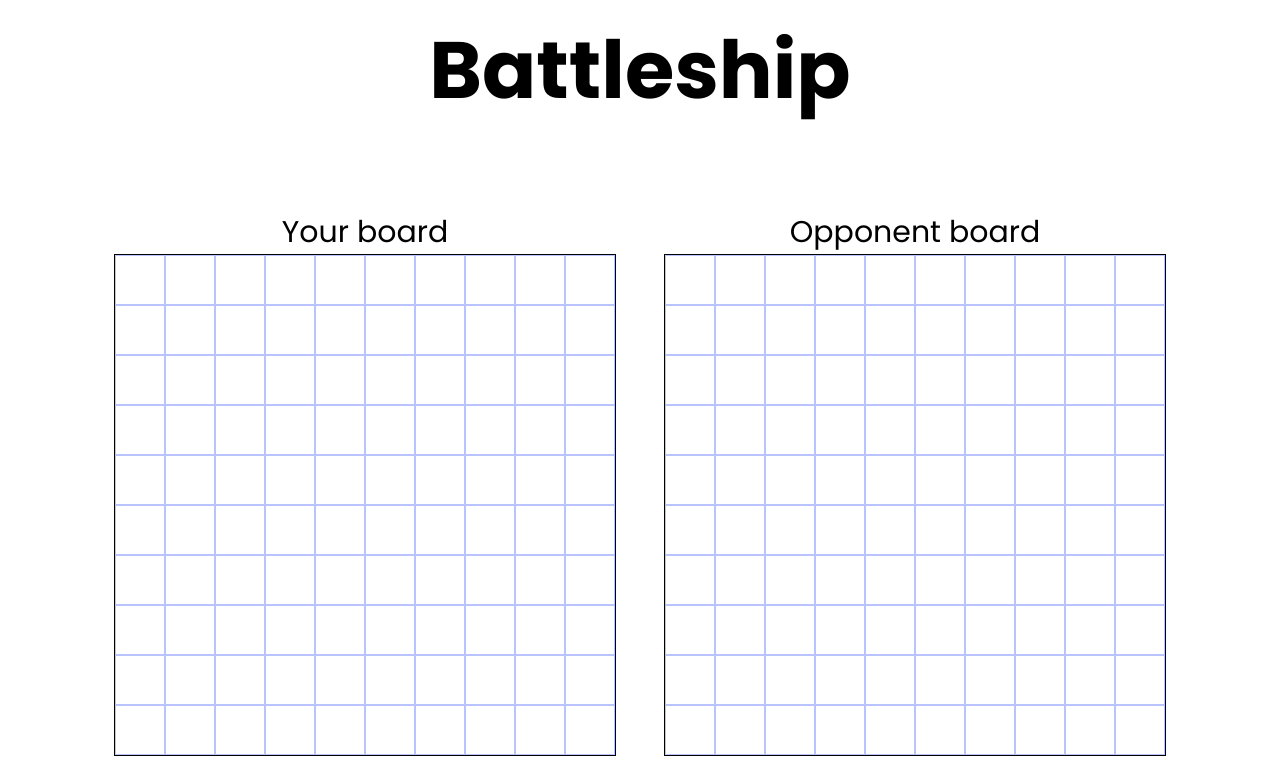
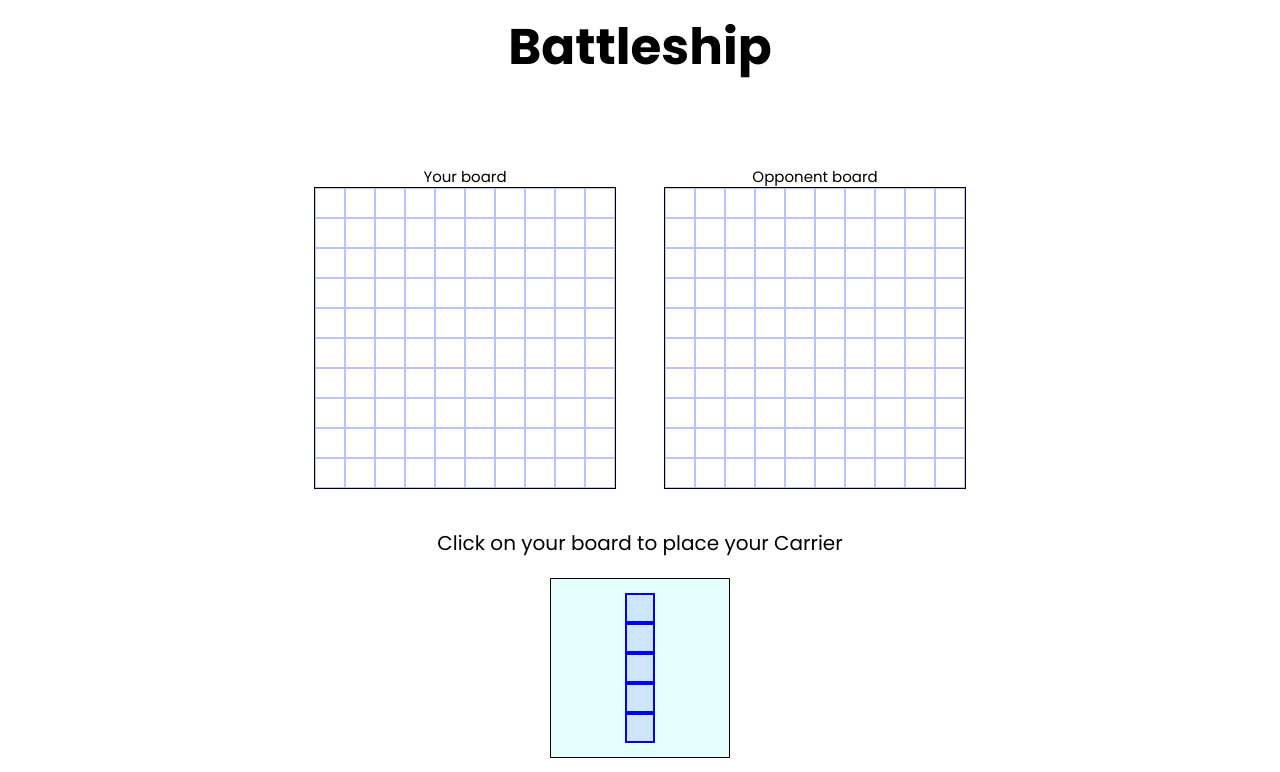
Before and after one commit to pauloruzanovsky/Battleship, a website built with webpack: page dist/index.html in a window 1280 px wide. Shown: the top 772 px of the page. Built offline with nearby package versions, Linux system fonts and the light colour scheme.

Commit message:
Adjust shipbox and app size

```diff
--- a/src/dom.js
+++ b/src/dom.js
@@ -109,6 +109,11 @@ function playerShipsSelection(playerBoard) {
         let part3 = document.createElement('div');
         let part4 = document.createElement('div');
         let part5 = document.createElement('div');
+        let child = shipContainerDOM.lastElementChild;
+        while(child) {
+            shipContainerDOM.removeChild(child);
+            child = shipContainerDOM.lastElementChild;
+        }
         shipContainerDOM.append(part1, part2, part3, part4, part5);
         placeShipOnClick(playerBoard,5)
     }
@@ -163,6 +168,7 @@ function playerShipsSelection(playerBoard) {
         shipBlockMessageDOM.style.display = 'none'
         shipBlockMessage2DOM.textContent = 'Good luck!';
         startButton.disabled = false;
+        startButton.style.display = 'block';
 
 
     }
--- a/src/style.css
+++ b/src/style.css
@@ -70,7 +70,7 @@ ul, li {
 .title {
     padding: 10px;
     text-align: center;
-    font-size: 80px;
+    font-size: 50px;
 }
 
 .gameboards {
@@ -83,7 +83,7 @@ ul, li {
 
 .gameboard {
     display: grid;
-    grid-template-columns: repeat(10,50px);
+    grid-template-columns: repeat(10,30px);
     outline: 1px solid black;
 }
 .opponentContainer > .gameboard {
@@ -99,8 +99,8 @@ ul, li {
 
 
 .gridBlock, .shipContainer > * {
-    height: 50px;
-    width: 50px;
+    height: 30px;
+    width: 30px;
     display: flex;
     align-items: center;
     justify-content: center;
@@ -126,8 +126,8 @@ button:hover {
 
 }
 
-.startButton.inactive {
-    cursor:not-allowed
+.startButton{
+    display: none;
 }
 
 .playAgainButton {
@@ -143,7 +143,7 @@ button:hover {
 }
 
 .hasShip {
-    font-size: 40px;
+    font-size: 24px;
 }
 
 .showShip {
@@ -154,7 +154,7 @@ button:hover {
 }
 
 .playerContainer > p, .opponentContainer > p {
-    font-size: 30px;
+    font-size: 15px;
 }
 
 .shipBlock {
@@ -163,8 +163,8 @@ button:hover {
     justify-content: center;
     align-items: center;
     border: 1px solid black;
-    width: 300px;
-    height: 300px;
+    width: 180px;
+    height: 180px;
 }
 
 .shipBlockMessage, .shipBlockMessage2 {
```
Also changed, not shown: dist/bundle.js.
